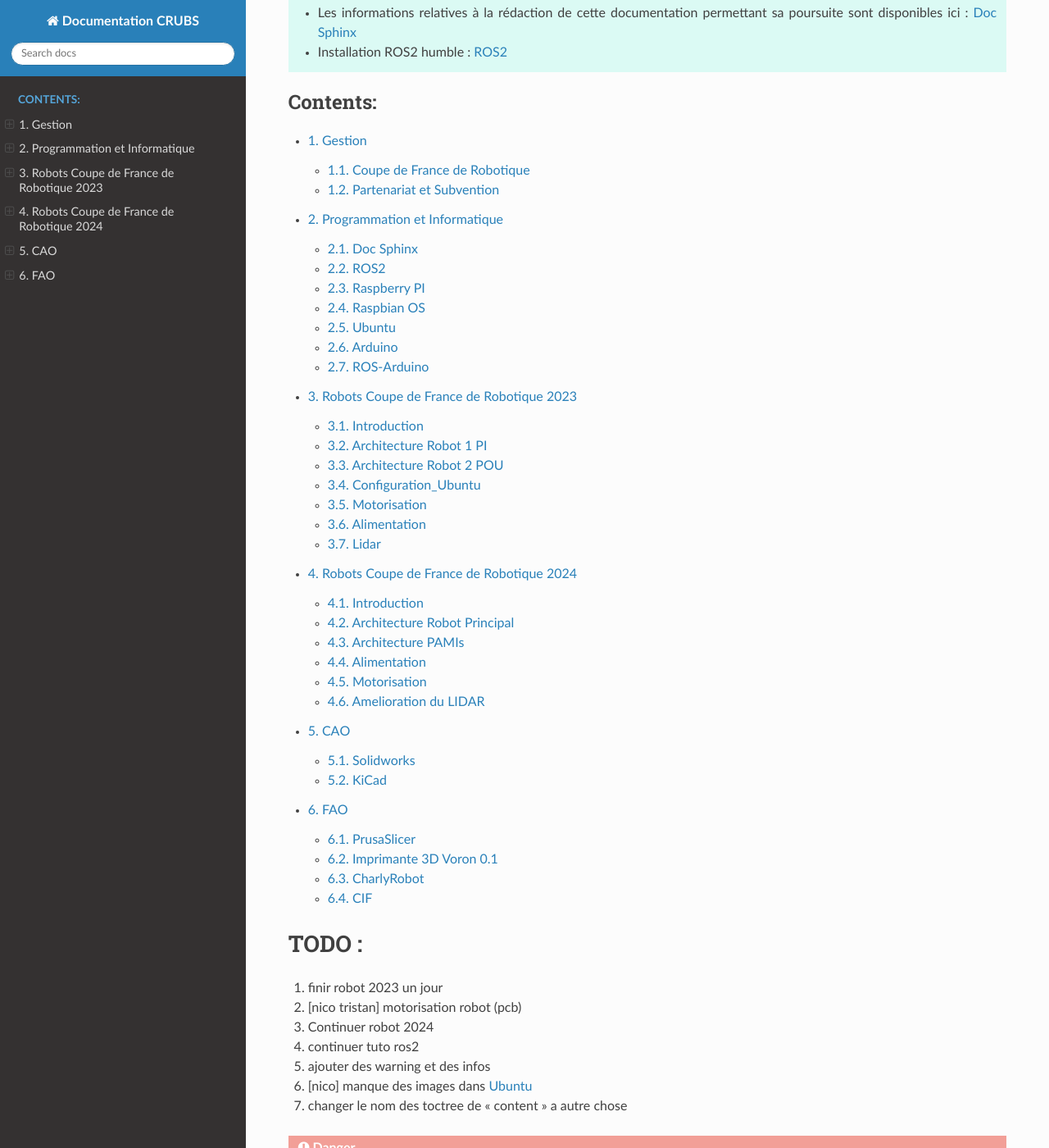
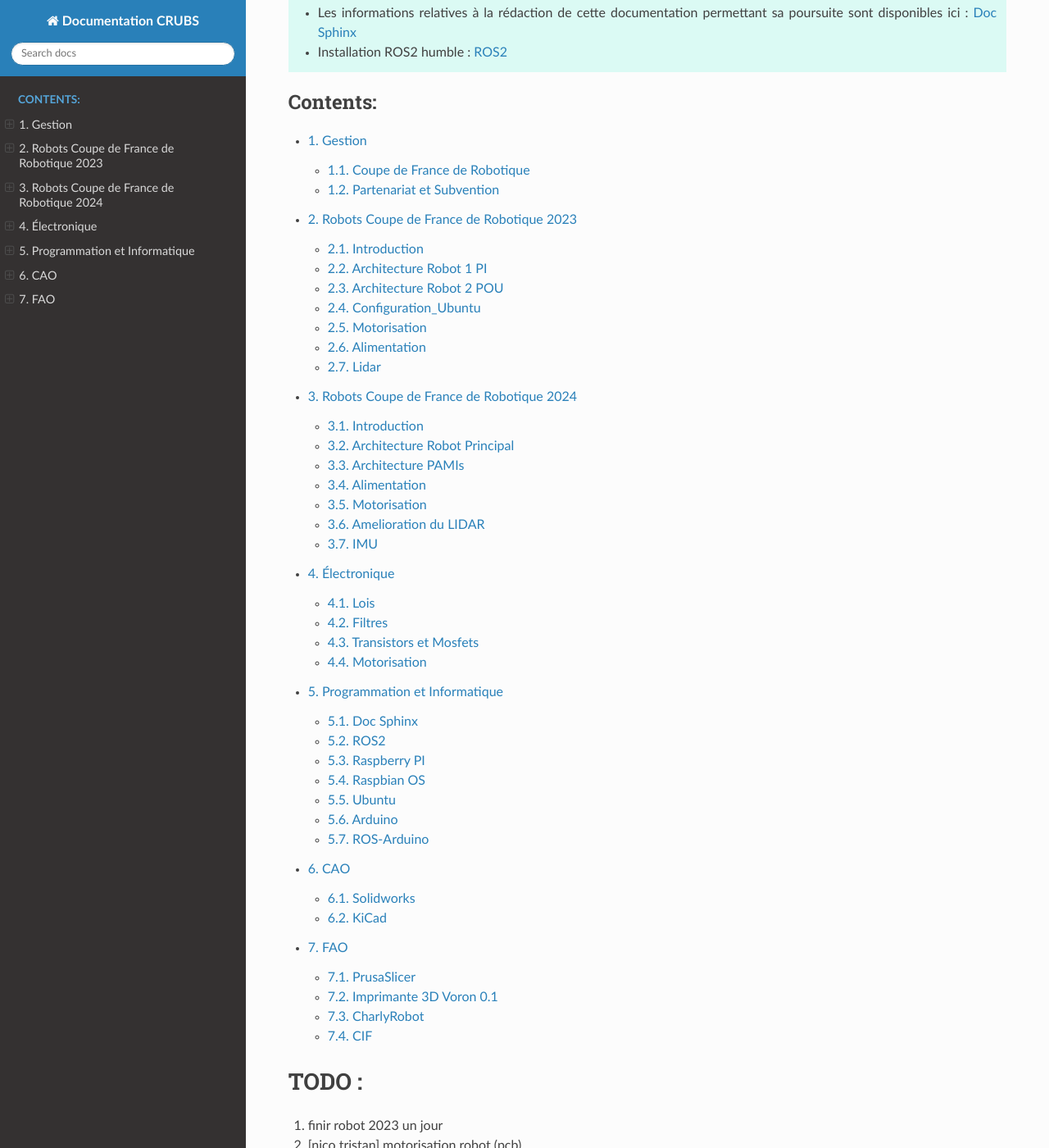
Before and after one commit to CRUBS/Documentation, a Sphinx documentation site: the page built from docs/source/index.rst, in a window 1280 px wide and 1400 px high, scrolled down 605 px. Shown: the whole window at 82% size. Built offline with Sphinx 7.4.7 and the Read the Docs theme 2.0.0, drawn with Linux system fonts in a browser that asks for light colours; pages that are not in the unit, such as notebooks, are missing from menus; some of the changed text lies outside the part shown.

Commit message:
Prépa futurs pages ( debut )

```diff
--- /dev/null
+++ b/docs/source/Electronique/Filtres.rst
@@ -0,0 +1,2 @@
+Filtres
+=======
--- /dev/null
+++ b/docs/source/Electronique/Lois.rst
@@ -0,0 +1,2 @@
+Lois
+====
--- /dev/null
+++ b/docs/source/Electronique/Motorisation.rst
@@ -0,0 +1,2 @@
+Motorisation
+============
--- /dev/null
+++ b/docs/source/Electronique/Transistors_Mosfets.rst
@@ -0,0 +1,2 @@
+Transistors et Mosfets
+======================
--- /dev/null
+++ b/docs/source/Electronique/Tree-Filtres.rst
@@ -0,0 +1,8 @@
+Filtres
+=======
+
+.. toctree::
+   :maxdepth: 2
+   :caption: Contenu:
+
+   Filtres
--- /dev/null
+++ b/docs/source/Electronique/Tree-Lois.rst
@@ -0,0 +1,8 @@
+Lois
+====
+
+.. toctree::
+   :maxdepth: 2
+   :caption: Contenu:
+
+   Lois
--- /dev/null
+++ b/docs/source/Electronique/Tree-Motorisation.rst
@@ -0,0 +1,8 @@
+Motorisation
+============
+
+.. toctree::
+   :maxdepth: 2
+   :caption: Contenu:
+
+   Motorisation
--- /dev/null
+++ b/docs/source/Electronique/Tree-Transistors_Mosfets.rst
@@ -0,0 +1,8 @@
+Transistors et Mosfets
+======================
+
+.. toctree::
+   :maxdepth: 2
+   :caption: Contenu:
+
+   Transistors_Mosfets
--- /dev/null
+++ b/docs/source/Electronique/Tree.rst
@@ -0,0 +1,11 @@
+Électronique
+============
+
+.. toctree::
+   :maxdepth: 2
+   :caption: Contenu:
+
+   Tree-Lois
+   Tree-Filtres
+   Tree-Transistors_Mosfets
+   Tree-Motorisation
--- /dev/null
+++ b/docs/source/Robot-2024/IMU.rst
@@ -0,0 +1,2 @@
+IMU
+===
--- a/docs/source/Robot-2024/Tree.rst
+++ b/docs/source/Robot-2024/Tree.rst
@@ -1,10 +1,5 @@
 Robots Coupe de France de Robotique 2024
 ========================================
-
-.. image:: images/team_cdfr_2023.png
-   :scale: 35 %
-   :align: center
-   :class: with_shadow float_right
 
 .. toctree::
    :maxdepth: 2
@@ -16,3 +11,4 @@
    Tree-Alimentation
    Tree-Motorisation
    Tree-Lidar
+   Tree-IMU
--- a/docs/source/index.rst
+++ b/docs/source/index.rst
@@ -28,9 +28,10 @@
    :caption: Contents:
 
    Gestion/Tree
-   Informatique_Programmation/Tree
    Robot-2023/Tree
    Robot-2024/Tree
+   Electronique/Tree
+   Informatique_Programmation/Tree
    Voron-0.1/Tree
    CAO/Tree
    FAO/Tree
@@ -47,7 +48,8 @@
 #. continuer tuto ros2
 #. ajouter des warning et des infos
 #. [nico] manque des images dans :doc:`/Informatique_Programmation/Tree-Ubuntu`
-#. changer le nom des toctree de "content" a autre chose
+#. Changer le nom des toctree de "content" a autre chose
+#. Pertinance robot 2022 ? (freertos, roues mecanum, apocalypse, retour a la coupe ...)
 
 .. danger::
    Niveau de relecture :
```
Also changed, not shown: docs/source/Robot-2024/Tree-IMU.rst (added, +20 -0 lines).
